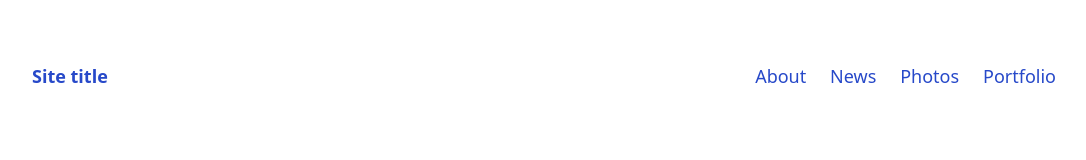
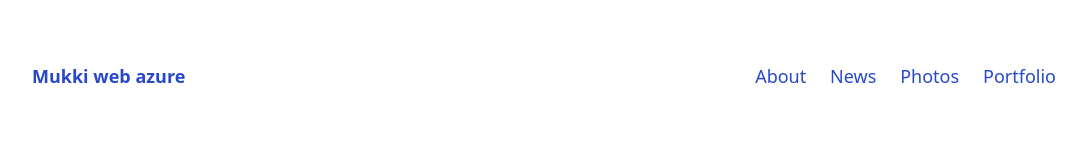
Before and after one commit to MukkiBhatt/MukkiBhatt, a plain HTML site: page index.html in a window 1280 px wide. Shown: the top 160 px of the page, without its empty margins (96-1182 px from the left). Drawn offline with Linux system fonts and the light colour scheme.

Commit message:
Update index.html

```diff
--- a/index.html
+++ b/index.html
@@ -23,7 +23,7 @@
 
     <header>
       <h1>
-        <a href="#home">Site title</a>
+        <a href="#home">Mukki web azure</a>
       </h1>
       <nav>
         <a href="#about">About</a>
```
